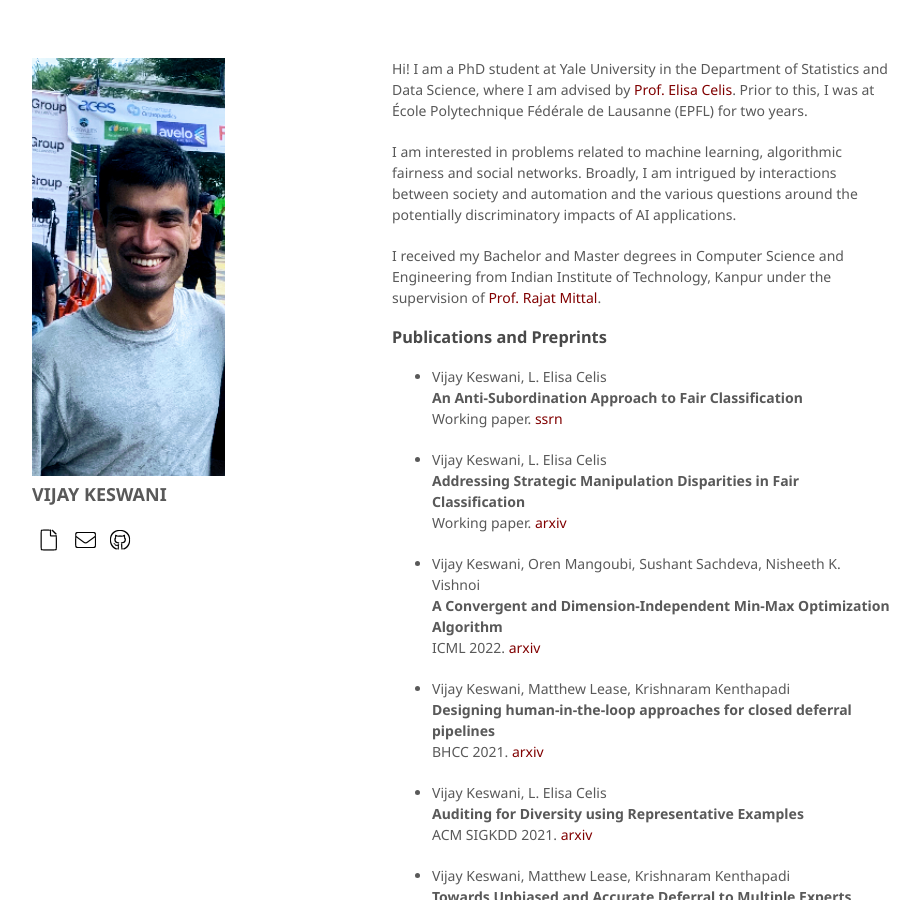
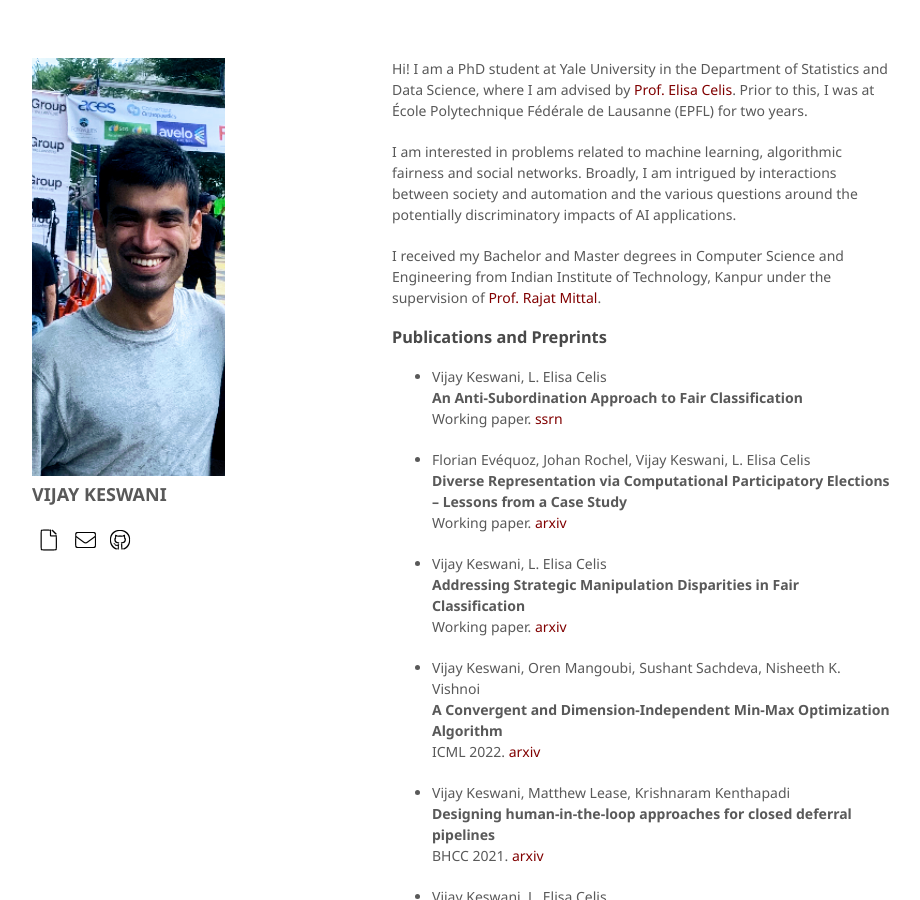
Before and after one commit to vijaykeswani/vijaykeswani.github.io, a Jekyll site: the page built from index.md, in a window 1280 px wide and 900 px high. Shown: the whole window, without its empty margins (178-1098 px from the left). Built offline with Jekyll 4.4.1, drawn with Linux system fonts in a browser that asks for light colours; nearby versions of some CDN libraries; a script that is not in the unit is left out.

Commit message:
Update index.md

```diff
--- a/index.md
+++ b/index.md
@@ -14,6 +14,10 @@ I received my Bachelor and Master degrees in Computer Science and Engineering fr
 *   Vijay Keswani, L. Elisa Celis\\
     <b> An Anti-Subordination Approach to Fair Classification</b>\\
     Working paper. [ssrn](https://papers.ssrn.com/sol3/papers.cfm?abstract_id=4116835)
+
+*   Florian Evéquoz, Johan Rochel, Vijay Keswani, L. Elisa Celis\\
+    <b> Diverse Representation via Computational Participatory Elections -- Lessons from a Case Study</b>\\
+    Working paper. [arxiv](https://arxiv.org/abs/2205.15394)
 
 *   Vijay Keswani, L. Elisa Celis\\
     <b> Addressing Strategic Manipulation Disparities in Fair Classification</b>\\
```
